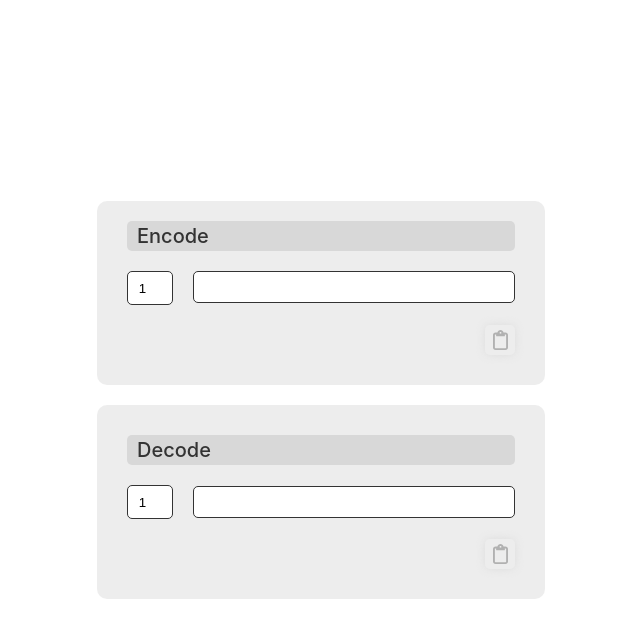
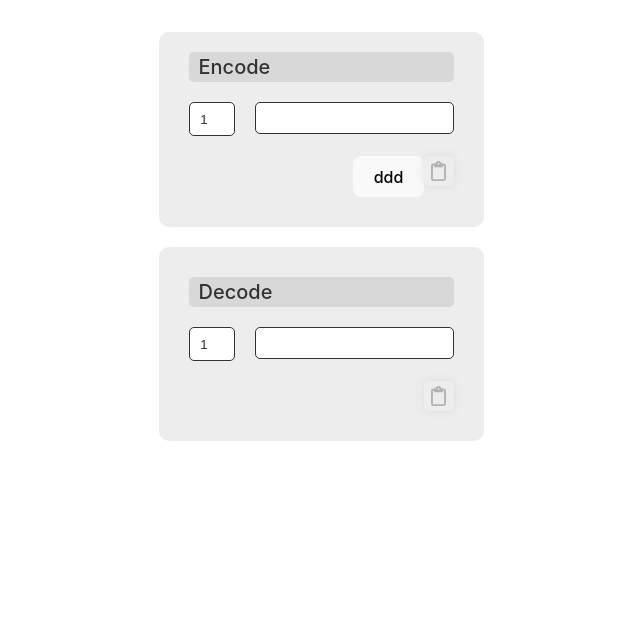
Before and after one commit to knighttkey/secret-number, a React (Vite) app: page / in a window 1280 px wide. Shown: the top 638 px of the page, without its empty margins (319-959 px from the left). Built offline with nearby package versions, Linux system fonts and the light colour scheme.

Commit message:
clipboard permission test

```diff
--- a/src/App.css
+++ b/src/App.css
@@ -3,6 +3,14 @@
   margin: 0 auto;
   padding: 2rem;
   text-align: center;
+  background-color: #fff;
+}
+.App {
+  /* width: 100vw; */
+  height: 100vh;
+  display: flex;
+  justify-content: center;
+  background-color: #fff;
 }
 
 .logo {
--- a/src/components/SecretContainer.tsx
+++ b/src/components/SecretContainer.tsx
@@ -1,8 +1,4 @@
-import React, {
-  useRef,
-  useState,
-  useEffect,
-} from "react";
+import React, { useRef, useState, useEffect } from "react";
 import "./../styles/SecretContainer.scss";
 
 type Props = {};
@@ -129,16 +125,34 @@ export default (props: Props) => {
     });
     setDecodeString(decodedArray.join(""));
   };
+  async function CheckPermission(){
+    const readPerm = await navigator.permissions.query({name: 'clipboard-read', allowWithoutGesture: false });
 
-  const copySecret = () => {
-    if (!encodeResultRef.current) return;
-    navigator.clipboard.writeText(encodeResultRef.current.innerText);
+    const writePerm = await navigator.permissions.query({name: 'clipboard-write', allowWithoutGesture: false });
+
+    // Will be 'granted', 'denied' or 'prompt':
+    alert('Read: '+readPerm.state+'\nWrite: '+writePerm.state);
+  }
+  const copySecret = async () => {
+    let ele = document.querySelector(".result_string");
+    // ele.focus();
+    if (!ele) return;
+
+    await navigator.clipboard.writeText(ele.innerHTML).then(() => {
+      alert("successfully copied");
+
+    })
+    .catch((e) => {
+      console.log('e',e)
+      alert("something went wrong");
+    });
   };
   const copyResult = () => {
-    if (!decodeResultRef.current) return;
-    navigator.clipboard.writeText(decodeResultRef.current.innerText);
+    let ele = document.querySelector(".decode_result_string");
+    if (!ele) return;
+    alert("copy successful");
+    navigator.clipboard.writeText(ele.innerHTML);
   };
-
   return (
     <div className="secret_container">
       <div className="encode_area">
@@ -148,7 +162,6 @@ export default (props: Props) => {
             className="secret_number"
             type="number"
             value={secretNumber}
-            // onChange={(evt) => changeSecretNumber(evt)}
             onChange={(evt) => setSecretNumber(Number(evt.target.value))}
             min={1}
             max={26}
@@ -166,7 +179,11 @@ export default (props: Props) => {
           <div className="result_string" ref={encodeResultRef}>
             {encodeString}
           </div>
-          <div className={`copy_btn ${encodeString ? '':'disable'} `} onClick={() => copySecret()}>
+          <button onClick={CheckPermission}>ddd</button>
+          <div
+            className={`copy_btn ${encodeString ? "" : "disable"} `}
+            onClick={() => copySecret()}
+          >
             <div className="icon"></div>
           </div>
         </div>
@@ -192,8 +209,13 @@ export default (props: Props) => {
           ></input>
         </div>
         <div className="bottom_row">
-        <div className="decode_result_string" ref={decodeResultRef}>{decodeString}</div>
-        <div className={`copy_btn ${decodeString ? '':'disable'} `} onClick={() => copyResult()}>
+          <div className="decode_result_string" ref={decodeResultRef}>
+            {decodeString}
+          </div>
+          <div
+            className={`copy_btn ${decodeString ? "" : "disable"} `}
+            onClick={() => copyResult()}
+          >
             <div className="icon"></div>
           </div>
         </div>
--- a/src/styles/SecretContainer.scss
+++ b/src/styles/SecretContainer.scss
@@ -1,5 +1,6 @@
 .secret_container {
-  width: 100%;
+//   width: 100%;
+  max-width: 500px;
   height: 100%;
   .encode_area {
     background-color: #c7c7c750;
@@ -23,6 +24,10 @@
     }
     .top_row {
       display: flex;
+      >input {
+        background-color: #fff;
+        color:#333;
+      }
       .secret_number {
         width: 40px;
         border-radius: 5px;
@@ -57,6 +62,7 @@
         text-align: start;
         line-height: 10px;
         vertical-align: middle;
+        color:#333;
       }
       .copy_btn {
         width: 30px;
@@ -80,15 +86,16 @@
           transition: 0.3s;
           filter: invert(50%) sepia(7%) saturate(38%) hue-rotate(4deg)
             brightness(90%) contrast(84%);
+            pointer-events: none;
         }
-        &:hover {
-          background-color: #333333;
-          box-shadow: #777 0px 0px 10px;
-          .icon {
-            filter: invert(100%) sepia(0%) saturate(0%) hue-rotate(166deg)
-              brightness(105%) contrast(101%);
-          }
-        }
+        // &:hover {
+        //   background-color: #333333;
+        //   box-shadow: #777 0px 0px 10px;
+        //   .icon {
+        //     filter: invert(100%) sepia(0%) saturate(0%) hue-rotate(166deg)
+        //       brightness(105%) contrast(101%);
+        //   }
+        // }
       }
     }
   }
@@ -114,6 +121,11 @@
       padding: 0 10px;
     }
     .top_row {
+        display: flex;
+        >input {
+            background-color: #fff;
+            color:#333;
+          }
       .decode_number {
         width: 40px;
         border-radius: 5px;
@@ -125,7 +137,7 @@
       }
       .secret_string {
         height: 30px;
-        width: 300px;
+        width: calc(100% - 60px);
         border: 1px solid #333;
         border-radius: 5px;
         padding: 0 10px;
@@ -149,6 +161,7 @@
         text-align: start;
         line-height: 10px;
         vertical-align: middle;
+        color:#333;
       }
       .copy_btn {
         width: 30px;
```
Lines whose indentation alone changed are shown as unchanged.
